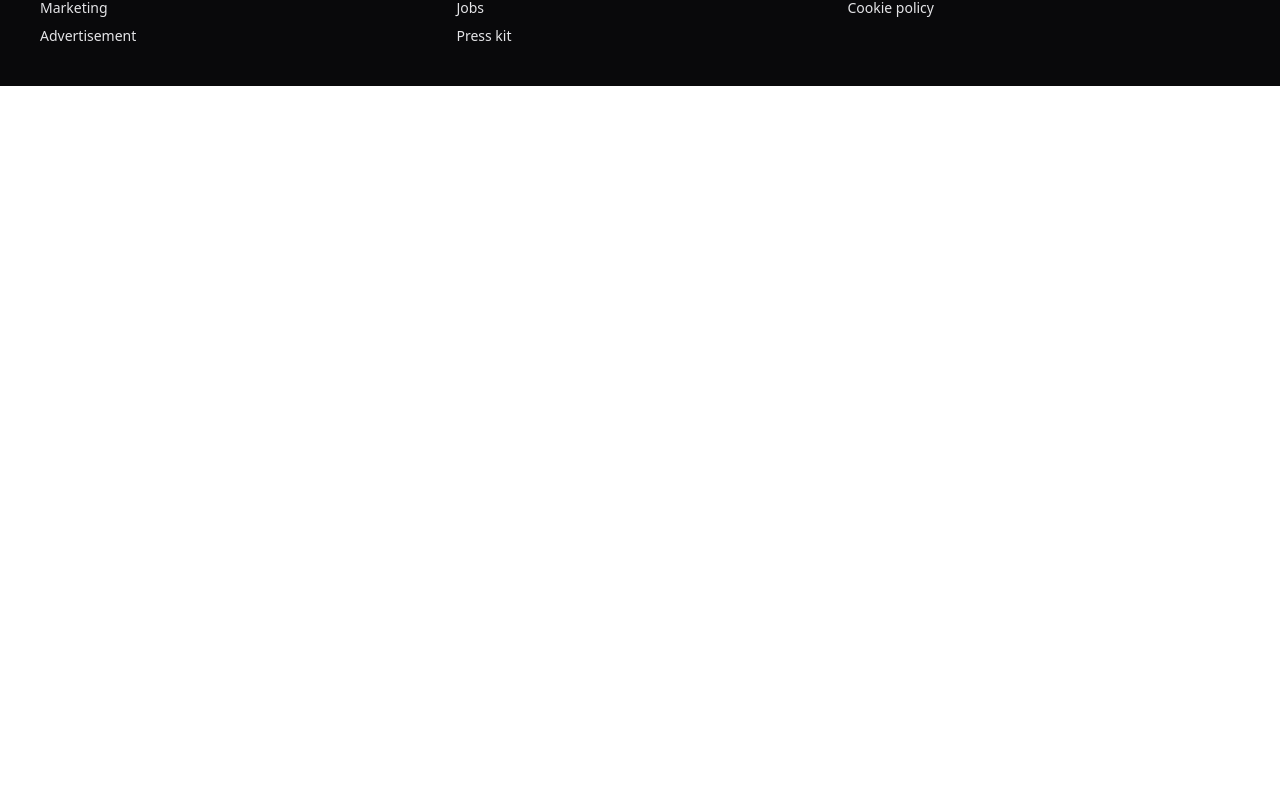
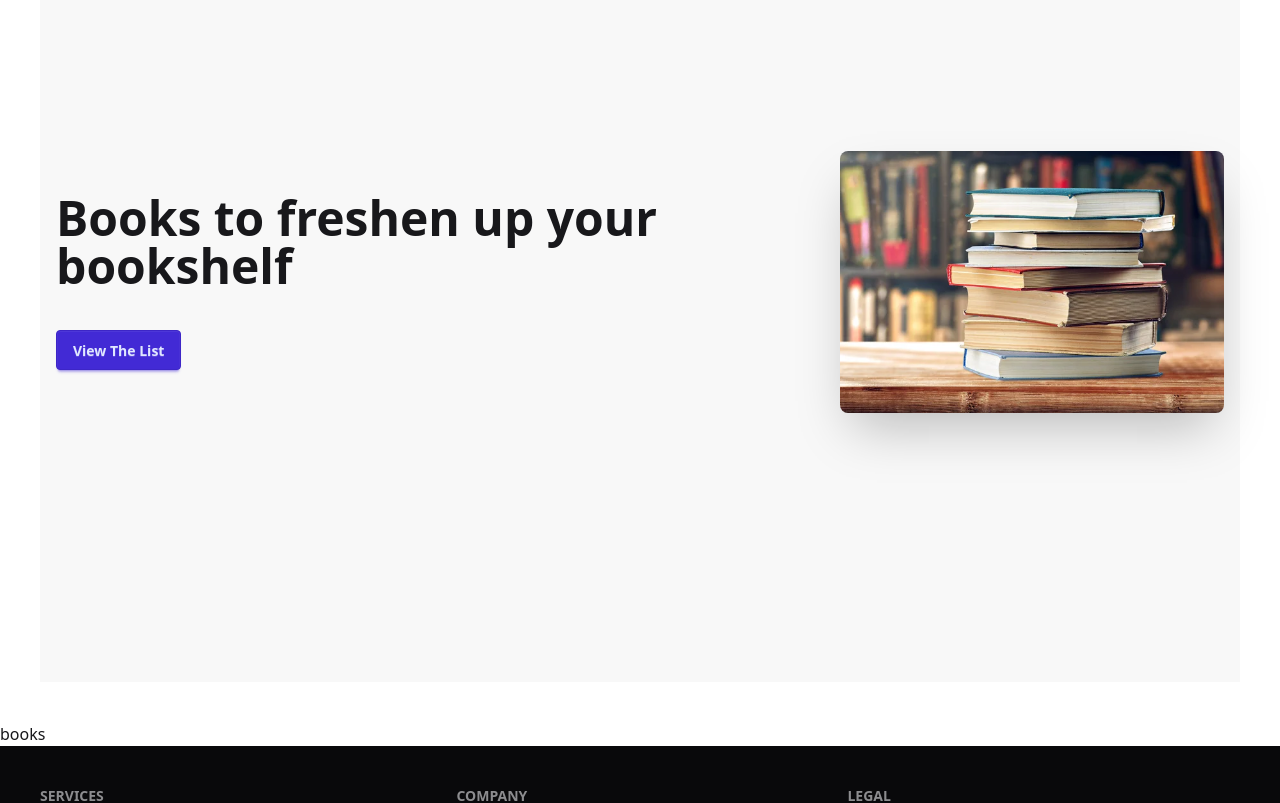
Before and after one commit to Nafiz-Nasim/Book-Shop, a React (Vite) app: page / in a window 1280 px wide. Shown: the part 238-1041 px from the top of the page. Before the commit the page ends 800 px from the top, so only its background shows below. Built offline with nearby package versions, Linux system fonts and the light colour scheme.

Commit message:
Banner added

```diff
--- /dev/null
+++ b/src/components/Banner/Banner.jsx
@@ -0,0 +1,23 @@
+import React from 'react'
+
+export default function Banner() {
+  return (
+    <section className=' my-10 px-10 full flex sm:flex-row flex-col items-center  justify-between   mx-auto sm:max-w-2xl lg:max-w-7xl sm:mx-auto lg:mx-auto'>
+<div className="hero bg-base-200 min-h-screen">
+  <div className="hero-content flex-col lg:flex-row-reverse">
+    <img
+      src="/src/assets/books.jpg"
+      className="max-w-sm rounded-lg shadow-2xl"
+    />
+    <div>
+      <h1 className="text-5xl font-bold">Books to freshen up your bookshelf</h1>
+
+      <button className="btn btn-primary mt-10">View The List</button>
+    </div>
+  </div>
+</div>
+
+
+    </section>
+  )
+}
--- /dev/null
+++ b/src/pages/Books/Books.jsx
@@ -0,0 +1,10 @@
+import React from 'react'
+
+export default function
+books () {
+  return (
+    <div>
+        books
+    </div>
+  )
+}
--- a/src/pages/Home/Home.jsx
+++ b/src/pages/Home/Home.jsx
@@ -1,7 +1,13 @@
-import React from 'react'
+import React from "react";
+import Banner from "../../components/Banner/Banner";
+import Books from "../Books/Books";
 
 export default function Home() {
   return (
-    <div>Home</div>
-  )
+    <section>
+
+      <Banner></Banner>
+      <Books />
+    </section>
+  );
 }
```
Also changed, not shown: public/booksData.json (renamed from data/booksData.json), src/assets/books.jpg (renamed from books.jpg), 1 other file (tests, documents, lock files or other folders).
